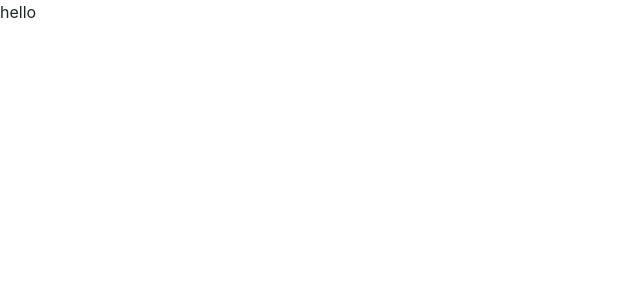
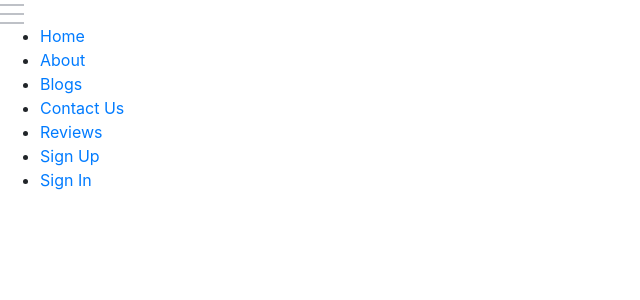
Before and after one commit to imranhsayed/react-mmenu, a React app: page / in a window 1280 px wide. Shown: the top 300 px of the page, without its empty margins (0-640 px from the left). Built offline with nearby package versions, Linux system fonts and the light colour scheme.

Commit message:
Add burger icon styles

```diff
--- a/src/App.js
+++ b/src/App.js
@@ -1,12 +1,14 @@
 import React from 'react';
 import './mobile.css';
+import MobileMenu from "./components/MobileMenu";
 
 class App extends React.Component {
 	render() {
 		return (
 			<div>
-				<div className="rmm-header" />
-				hello
+				<div className="rmm-header">
+				<MobileMenu/>
+				</div>
 			</div>
 		);
 	}
--- a/src/components/MobileMenu.js
+++ b/src/components/MobileMenu.js
@@ -1,4 +1,6 @@
 import React from 'react';
+import BurgerIcon from './elements/BurgerIcon';
+import Sidebar from './elements/Sidebar';
 
 class MobileMenu extends React.Component {
 	render() {
@@ -10,3 +12,5 @@ class MobileMenu extends React.Component {
 		);
 	}
 }
+
+export default MobileMenu;
--- a/src/components/elements/Sidebar.js
+++ b/src/components/elements/Sidebar.js
@@ -1,4 +1,5 @@
 import React from 'react';
+import { menuData } from "../../menuData";
 
 class Sidebar extends React.Component {
 	render() {
@@ -7,7 +8,7 @@ class Sidebar extends React.Component {
 				{ menuData.length && (
 					<ul>
 						{ menuData.map( item => (
-							<li>
+							<li key={item.label}>
 								<a href={item.url}>
 									{ item.label }
 								</a>
--- a/src/menuData.js
+++ b/src/menuData.js
@@ -1,4 +1,4 @@
-const menuData = [
+export const menuData = [
 	{
 		label: 'Home',
 		url: 'https://imransayed.com',
--- a/src/mobile.css
+++ b/src/mobile.css
@@ -1,10 +1,15 @@
-/*Burger Icon */
+/**
+* 1.0 Burger Icon
+*
+* Burger Icon Styles
+*/
+
 .rmm-burger-icon {
 	position: relative;
 	display: inline-block;
 	width: 24px;
 	height: 2px;
-	background: #fff;
+	background: #BEC1C7;
 	border-radius: 0;
 	transition: all 0.25s ease;
 	vertical-align: middle;
@@ -20,20 +25,13 @@
 	 display: inline-block;
 	 width: 24px;
 	 height: 2px;
-	 background: #fff;
+	 background: #BEC1C7;
 	 border-radius: 0;
 	 transition: all 0.25s ease;
 	 top: -9px;
  }
 
-.rmm-burger-icon.open:before {
-	 transform: rotate3d(0, 0, 1, 45deg);
-	 transform-origin: 50% 50%;
-	 top: 0;
-	 width: 22px;
- }
-
-.rmm-burger-icon.open:after {
+.rmm-burger-icon:after {
 	 position: absolute;
 	 left: 0;
 	 content: '';
@@ -43,7 +41,22 @@
 	 display: inline-block;
 	 width: 24px;
 	 height: 2px;
-	 background: #fff;
+	 background: #BEC1C7;
 	 border-radius: 0;
 	 transition: all 0.25s ease;
- }
+}
+
+/*When sidebar is open Convert straight lines into cross*/
+.rmm-burger-icon.open:before {
+	transform: rotate3d(0, 0, 1, 45deg);
+	transform-origin: 50% 50%;
+	top: 0;
+	width: 22px;
+}
+
+.rmm-burger-icon.open:after {
+	transform: rotate3d(0, 0, 1, -45deg);
+	transform-origin: 50% 50%;
+	top: 0;
+	width: 22px;
+}
```
